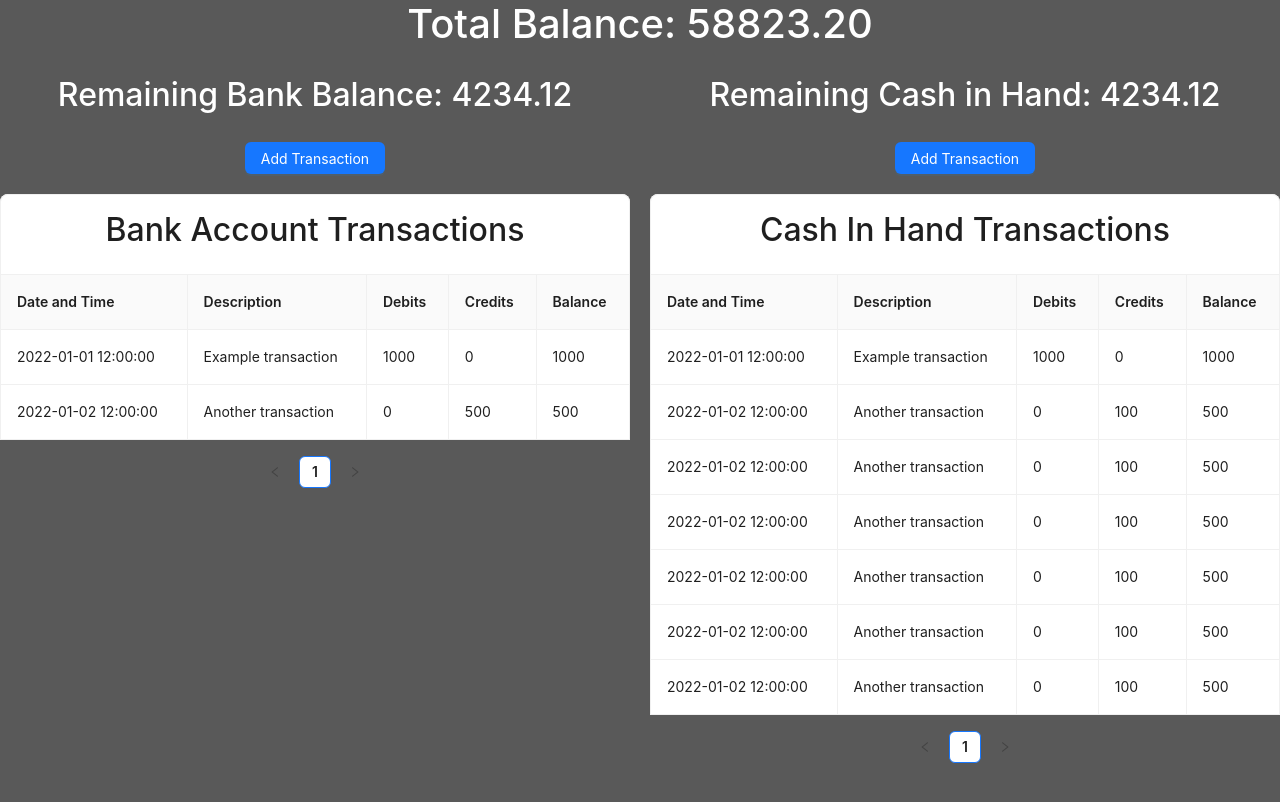
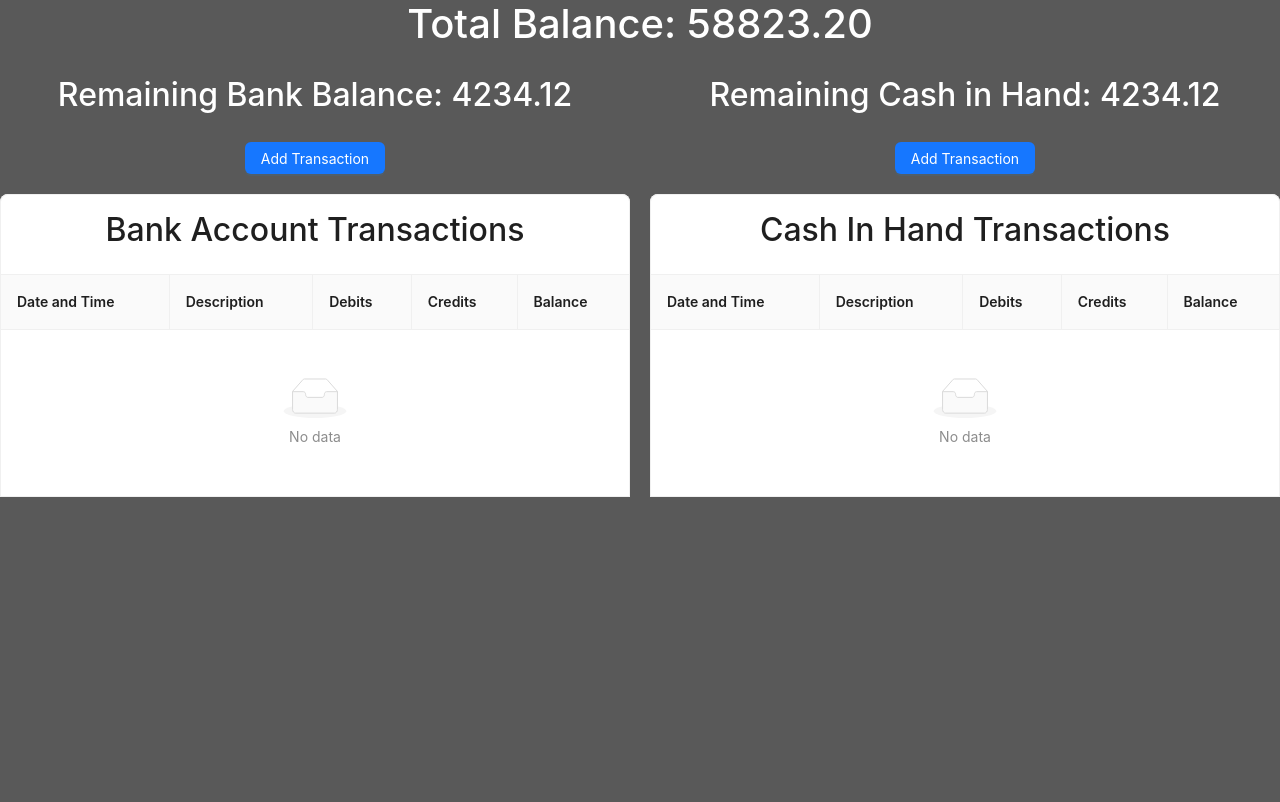
Before and after one commit to sabyasachirakshit/ledger-book, a React (Create React App) app: page / in a window 1280 px wide. Shown: the top 802 px of the page. Built offline with nearby package versions, Linux system fonts and the light colour scheme.

Commit message:
trying to show vaues

```diff
--- a/src/components/LedgerTable.js
+++ b/src/components/LedgerTable.js
@@ -1,4 +1,4 @@
-import React,{useState} from 'react';
+import React,{useState,useEffect} from 'react';
 import { Table,Button } from 'antd';
 import { Modal, Form,DatePicker,Input,InputNumber,Radio } from 'antd';
 
@@ -30,91 +30,97 @@ const columns = [
   },
 ];
 
-const online_transaction_data = [
-  {
-    key: '1',
-    dateTime: '2022-01-01 12:00:00',
-    description: 'Example transaction',
-    debits: 1000,
-    credits: 0,
-    balance: 1000,
-  },
-  {
-    key: '2',
-    dateTime: '2022-01-02 12:00:00',
-    description: 'Another transaction',
-    debits: 0,
-    credits: 500,
-    balance: 500,
-  },
-  // Add more transactions as needed
-];
+// const online_transaction_data = [
+//   {
+//     key: '1',
+//     dateTime: '2022-01-01 12:00:00',
+//     description: 'Example transaction',
+//     debits: 1000,
+//     credits: 0,
+//     balance: 1000,
+//   },
+//   {
+//     key: '2',
+//     dateTime: '2022-01-02 12:00:00',
+//     description: 'Another transaction',
+//     debits: 0,
+//     credits: 500,
+//     balance: 500,
+//   },
+//   // Add more transactions as needed
+// ];
 
-const offline_transaction_data = [
-    {
-      key: '1',
-      dateTime: '2022-01-01 12:00:00',
-      description: 'Example transaction',
-      debits: 1000,
-      credits: 0,
-      balance: 1000,
-    },
-    {
-      key: '2',
-      dateTime: '2022-01-02 12:00:00',
-      description: 'Another transaction',
-      debits: 0,
-      credits: 100,
-      balance: 500,
-    },
-    {
-      key: '3',
-      dateTime: '2022-01-02 12:00:00',
-      description: 'Another transaction',
-      debits: 0,
-      credits: 100,
-      balance: 500,
-    },
-    {
-      key: '4',
-      dateTime: '2022-01-02 12:00:00',
-      description: 'Another transaction',
-      debits: 0,
-      credits: 100,
-      balance: 500,
-    },
-    {
-        key: '5',
-        dateTime: '2022-01-02 12:00:00',
-        description: 'Another transaction',
-        debits: 0,
-        credits: 100,
-        balance: 500,
-      },
-      {
-      key: '6',
-      dateTime: '2022-01-02 12:00:00',
-      description: 'Another transaction',
-      debits: 0,
-      credits: 100,
-      balance: 500,
-    },
-    {
-        key: '7',
-        dateTime: '2022-01-02 12:00:00',
-        description: 'Another transaction',
-        debits: 0,
-        credits: 100,
-        balance: 500,
-      },
-    // Add more transactions as needed
-  ];
+// const offline_transaction_data = [
+//     {
+//       key: '1',
+//       dateTime: '2022-01-01 12:00:00',
+//       description: 'Example transaction',
+//       debits: 1000,
+//       credits: 0,
+//       balance: 1000,
+//     },
+//     {
+//       key: '2',
+//       dateTime: '2022-01-02 12:00:00',
+//       description: 'Another transaction',
+//       debits: 0,
+//       credits: 100,
+//       balance: 500,
+//     },
+//     {
+//       key: '3',
+//       dateTime: '2022-01-02 12:00:00',
+//       description: 'Another transaction',
+//       debits: 0,
+//       credits: 100,
+//       balance: 500,
+//     },
+//     {
+//       key: '4',
+//       dateTime: '2022-01-02 12:00:00',
+//       description: 'Another transaction',
+//       debits: 0,
+//       credits: 100,
+//       balance: 500,
+//     },
+//     {
+//         key: '5',
+//         dateTime: '2022-01-02 12:00:00',
+//         description: 'Another transaction',
+//         debits: 0,
+//         credits: 100,
+//         balance: 500,
+//       },
+//       {
+//       key: '6',
+//       dateTime: '2022-01-02 12:00:00',
+//       description: 'Another transaction',
+//       debits: 0,
+//       credits: 100,
+//       balance: 500,
+//     },
+//     {
+//         key: '7',
+//         dateTime: '2022-01-02 12:00:00',
+//         description: 'Another transaction',
+//         debits: 0,
+//         credits: 100,
+//         balance: 500,
+//       },
+//     // Add more transactions as needed
+//   ];
 
   const pagination = {
     pageSize: 20, // Show 20 rows per page
     position: ['bottomCenter'],
   };
 
+  let offline_array=[];
+  let online_array=[];
+  let total_online_balance=0;
+  let total_offline_balance=0;
+  let online_key=1;
+  let offline_key=1;
 
 const LedgerTable = () => {
     const [visible, setVisible] = useState(false);
@@ -128,19 +134,25 @@ const LedgerTable = () => {
             onOk={() => form.submit()}
             >
             <Form form={form} onFinish={handleFormSubmit}>
-                <Form.Item name="dateTime" label="Date and Time">
+                <Form.Item name="dateTime" label="Transaction Date and Time">
                 <DatePicker showTime format="YYYY-MM-DD HH:mm:ss" />
                 </Form.Item>
-                <Form.Item name="description" label="Description">
+                <Form.Item name="description" label="Transaction Description">
                 <Input />
                 </Form.Item>
-                <Form.Item name="amount" label="Amount">
+                <Form.Item name="amount" label="Transaction Amount">
                 <InputNumber />
                 </Form.Item>
-                <Form.Item name="type" label="Type">
+                <Form.Item name="t_type" label="Transaction Type">
                 <Radio.Group>
                     <Radio value="debit">Debit</Radio>
                     <Radio value="credit">Credit</Radio>
+                </Radio.Group>
+                </Form.Item>
+                <Form.Item name="m_type" label="Transaction Mode">
+                <Radio.Group>
+                    <Radio value="online">Online Bank Transaction</Radio>
+                    <Radio value="offline">Offline Cash Transaction</Radio>
                 </Radio.Group>
                 </Form.Item>
                 </Form>
@@ -152,7 +164,60 @@ const LedgerTable = () => {
 };
 
 const handleFormSubmit = (values) => {
-    console.log('Form submitted:', values);
+    // console.log('Form submitted:', values);
+    if(values.m_type==="online"){
+        if(values.t_type==="debit"){
+            let online_transaction = {
+                key:online_key,
+                date: values.dateTime,
+                description: values.description,
+                debits: values.amount,
+                credits:0,
+                balance:total_online_balance-values.amount
+              };
+              online_key++;
+              online_array.push(online_transaction);
+              console.log("Online Array:",online_array);
+        }else if(values.t_type==="credit"){
+            let online_transaction = {
+                key:online_key,
+                date: values.dateTime,
+                description: values.description,
+                debits: 0,
+                credits:values.amount,
+                balance:total_online_balance+values.amount
+              };
+              online_key++;
+              online_array.push(online_transaction);
+              console.log("Online Array:",online_array);
+        }
+    }else if(values.m_type==="offline"){
+        if(values.t_type==="debit"){
+            let offline_transaction = {
+                key:offline_key,
+                date: values.dateTime,
+                description: values.description,
+                debits: values.amount,
+                credits:0,
+                balance:total_offline_balance-values.amount
+              };
+              offline_key++;
+              offline_array.push(offline_transaction);
+              console.log("Offline Array:",offline_array);
+        }else if(values.t_type==="credit"){
+            let offline_transaction = {
+                key:offline_key,
+                date: values.dateTime,
+                description: values.description,
+                debits: 0,
+                credits:values.amount,
+                balance:total_offline_balance+values.amount
+              };
+              offline_key++;
+              offline_array.push(offline_transaction);
+              console.log("Offline Array:",offline_array);
+        }
+    }
     setVisible(false);
 };
   return (
@@ -167,7 +232,7 @@ const handleFormSubmit = (values) => {
             </div>
             <Table
                 columns={columns}
-                dataSource={online_transaction_data}
+                dataSource={online_array}
                 bordered
                 title={() => (
                 <h2 style={{ textAlign: 'center' }}>Bank Account Transactions</h2>
@@ -182,7 +247,7 @@ const handleFormSubmit = (values) => {
             </div>
             <Table
                 columns={columns}
-                dataSource={offline_transaction_data}
+                dataSource={offline_array}
                 bordered
                 title={() => (
                 <h2 style={{ textAlign: 'center' }}>Cash In Hand Transactions</h2>
```
